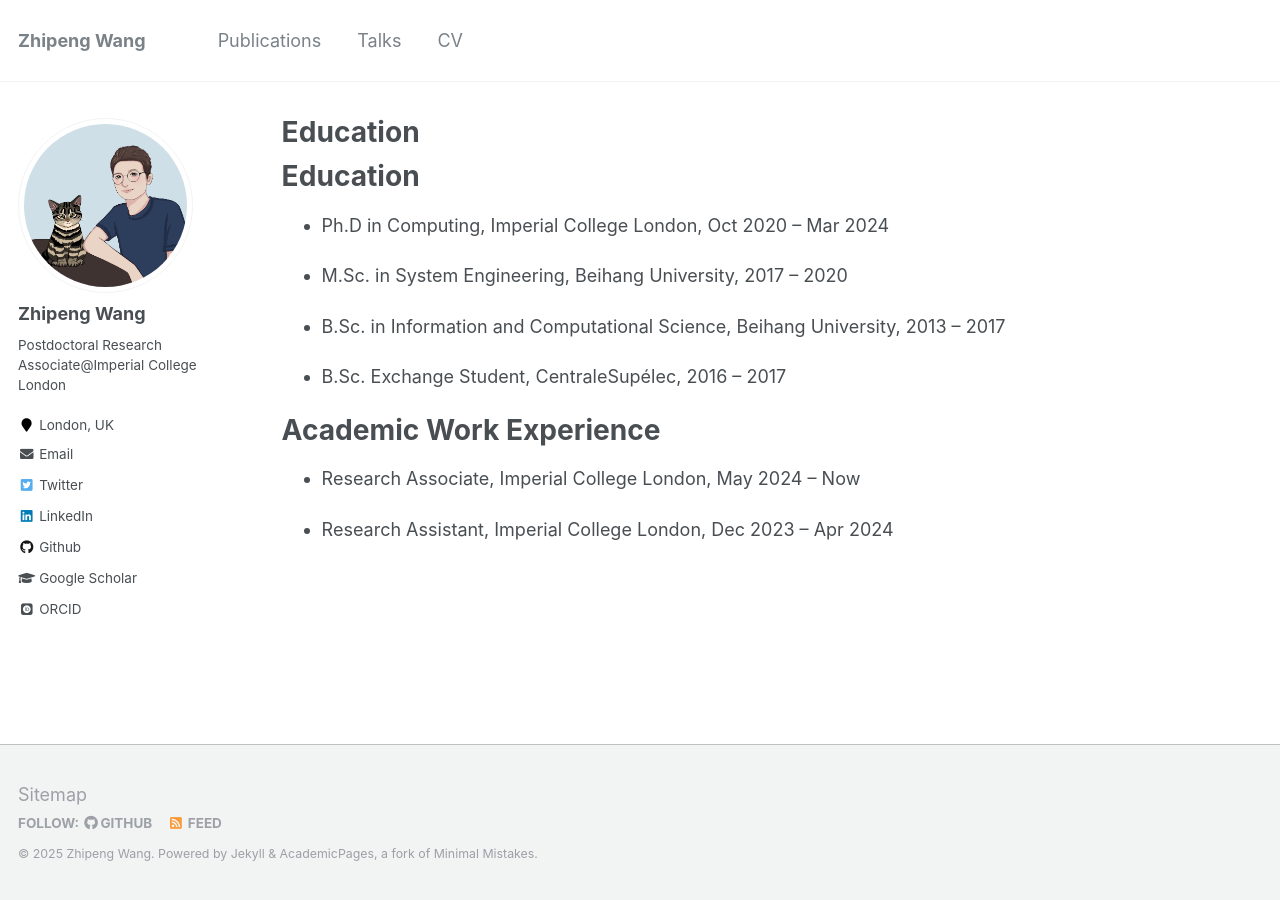
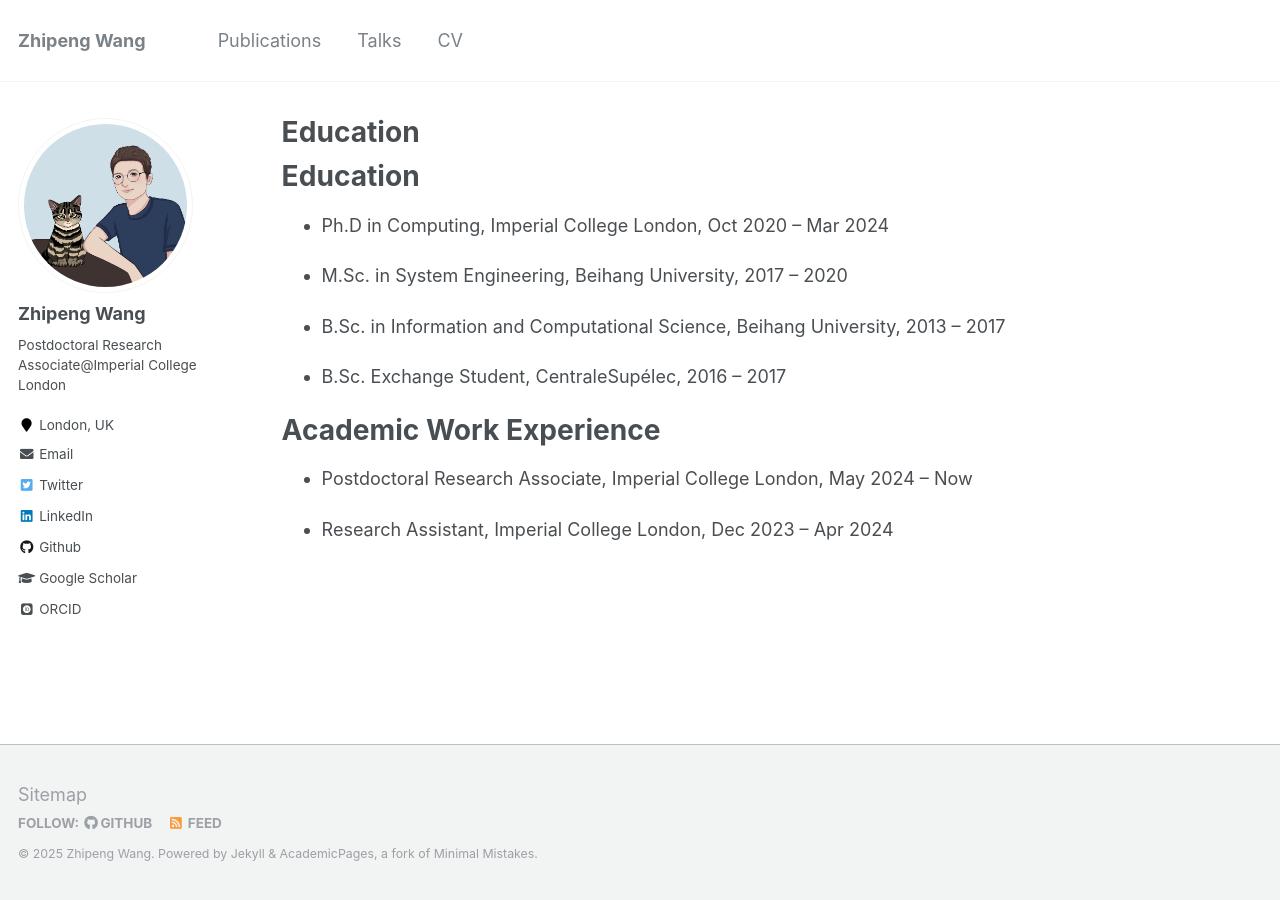
Before and after one commit to WZP321/profile, a Jekyll site: the page built from _pages/cv.md, in a window 1280 px wide. Built offline with Jekyll 4.4.1, drawn with Linux system fonts in a browser that asks for light colours; some web fonts are replaced; our own code applies the rules of GitHub Pages for plain Markdown files.

Commit message:
update cvs

```diff
--- a/_pages/cv.md
+++ b/_pages/cv.md
@@ -21,7 +21,7 @@ Education
 
 Academic Work Experience
 ======
-* Research Associate, Imperial College London, May 2024 – Now
+* Postdoctoral Research Associate, Imperial College London, May 2024 – Now
 
 * Research Assistant, Imperial College London, Dec 2023 – Apr 2024
 
```
